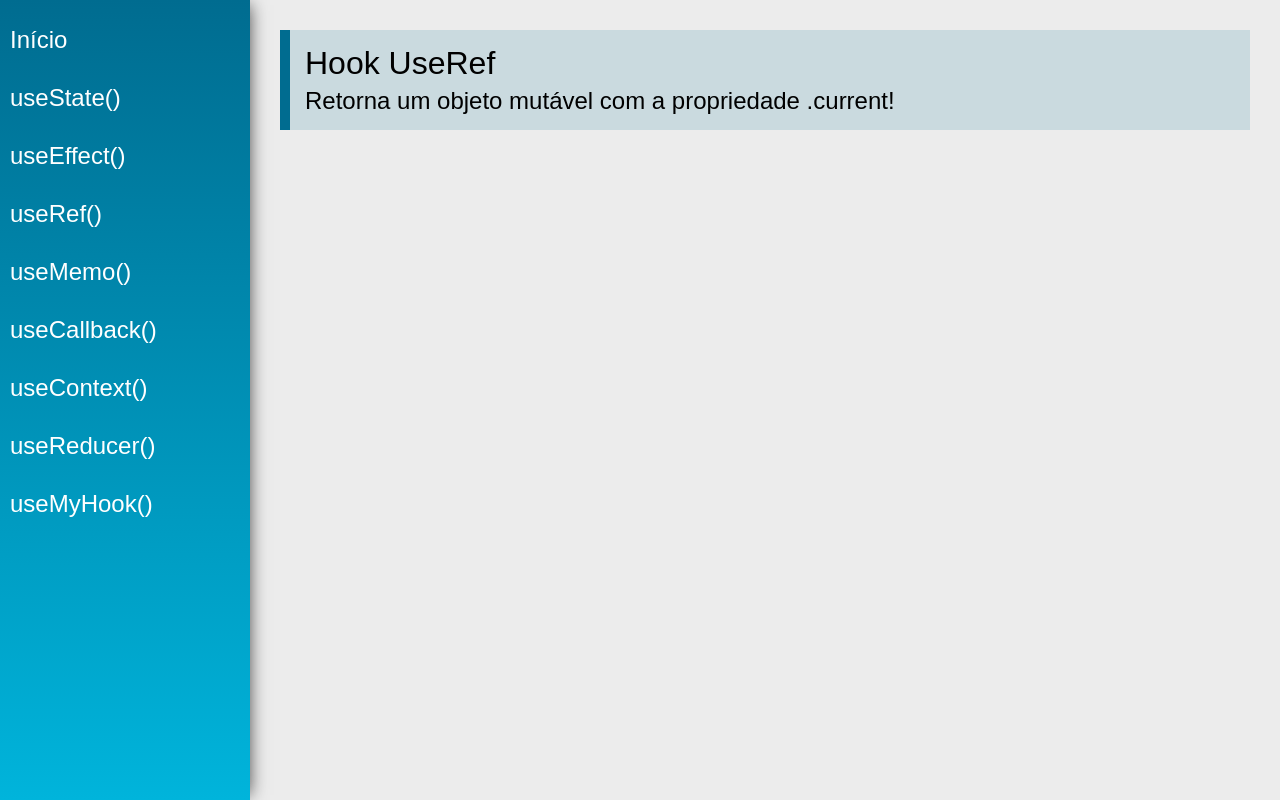
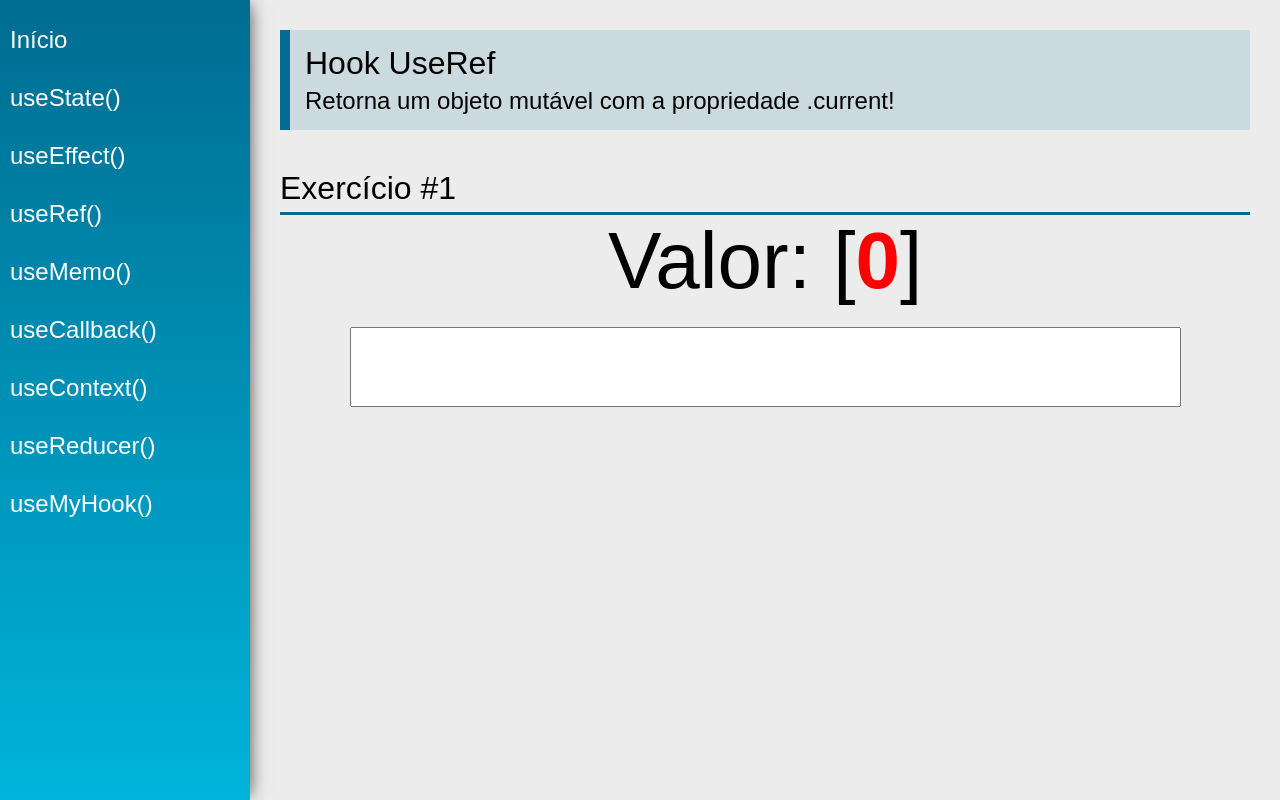
Before and after one commit to luicil/Hooks, a React (Create React App) app: page /useRef in a window 1280 px wide. Built offline with nearby package versions, Linux system fonts and the light colour scheme.

Commit message:
UseREF 1

```diff
--- a/src/views/examples/UseRef.jsx
+++ b/src/views/examples/UseRef.jsx
@@ -1,14 +1,39 @@
-import React from 'react'
+import React, { useEffect, useRef, useState } from 'react'
 import PageTitle from '../../components/layout/PageTitle'
+import SectionTitle from '../../components/layout/SectionTitle'
 
 const UseRef = (props) => {
+
+    const [value1, setValue1] = useState("")
+    const count = useRef(0)
+
+    //count.current++
+
+    useEffect(function() {
+        count.current++
+    },[value1])
+
     return (
         <div className="UseRef">
             <PageTitle
                 title="Hook UseRef"
                 subtitle="Retorna um objeto mutável com a propriedade .current!"
             />
+            <SectionTitle title="Exercício #1" />
+            <div className="center">
+                <div >
+                    <span className="text">Valor: </span>
+                    <span className="text">{value1} [</span>
+                    <span className="text red">{count.current}</span>
+                    <span className="text">]</span>
+                </div>
+                <input type="text" className="input"
+                    value={value1}
+                    onChange={e => setValue1(e.target.value)} />
+            </div>
         </div>
+
+
     )
 }
 
```
